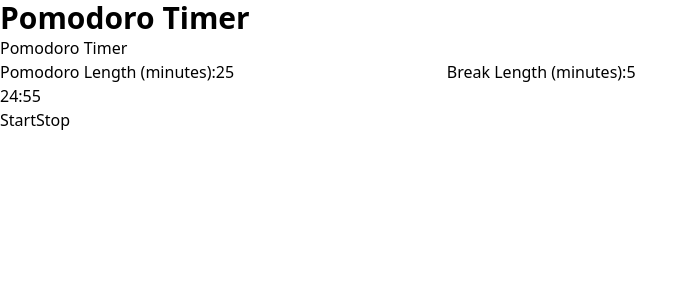
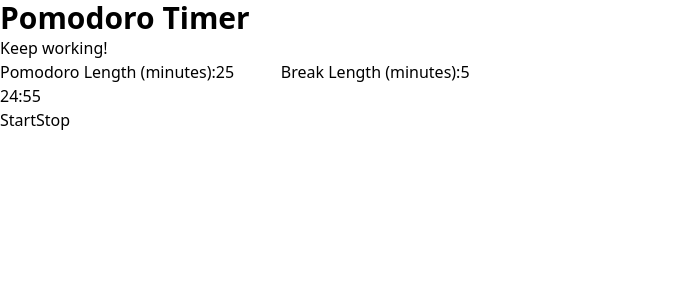
Before and after one commit to Dillonpw/pomodoro, a React (Vite) app: page / in a window 1280 px wide. Shown: the top 300 px of the page, without its empty margins (0-697 px from the left). Built offline with nearby package versions, Linux system fonts and the light colour scheme.

Commit message:
min max set for timers, changed work/break header

```diff
--- a/src/components/timer.tsx
+++ b/src/components/timer.tsx
@@ -61,13 +61,15 @@ const PomodoroTimer = () => {
   return (
     <>
       <div>
-        <h1>{isPomodoro ? "Pomodoro Timer" : "Break Timer"}</h1>
+        <h1>{isPomodoro ? "Keep working!" : "Take a break!"}</h1>
       </div>
       <form>
         <label>Pomodoro Length (minutes):</label>
         <input
           className="no-spinner"
           type="number"
+          min={1}
+          max={60}
           value={pomodoroLength}
           onChange={handlePomodoroLengthChange}
         />
@@ -75,6 +77,8 @@ const PomodoroTimer = () => {
         <input
           className="no-spinner"
           type="number"
+          min={1}
+          max={60}
           value={breakLength}
           onChange={handleBreakLengthChange}
         />
```
